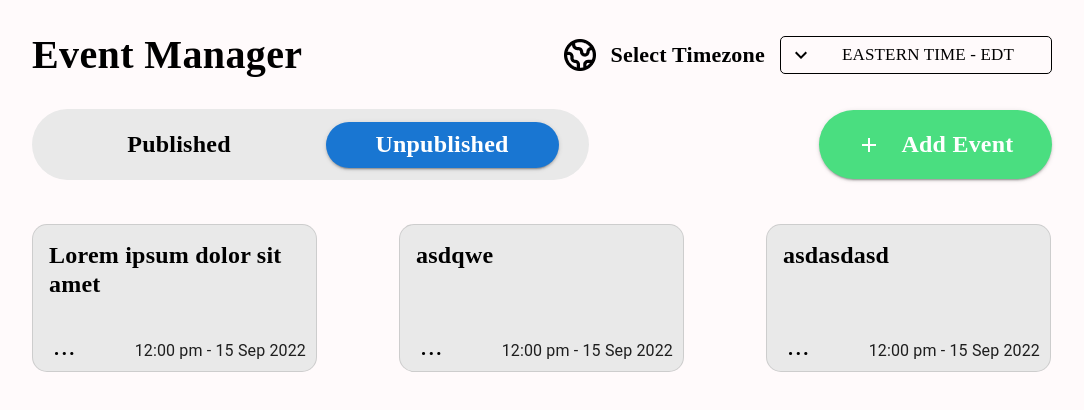
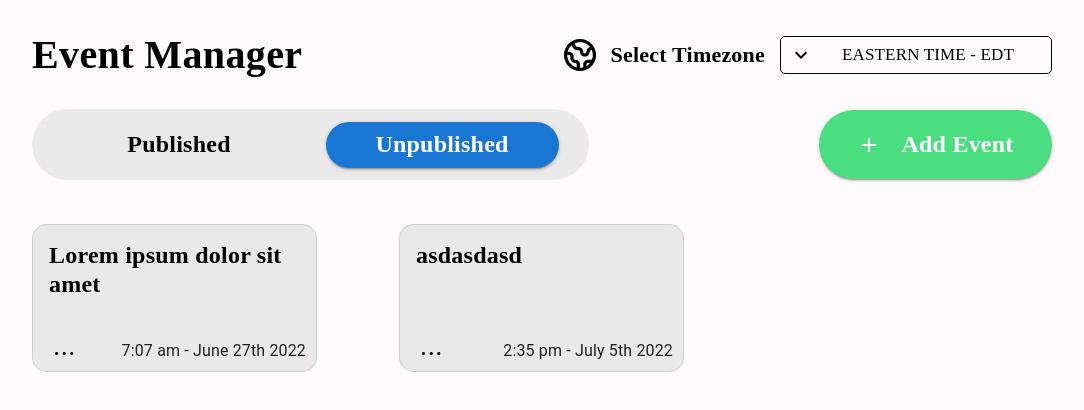
Before and after one commit to VyacheslavKolos/event-manager, a React (Create React App) app: page / in a window 1280 px wide. Shown: the top 410 px of the page, without its empty margins (98-1182 px from the left). Built offline with nearby package versions, Linux system fonts and the light colour scheme; data requests are answered from the project's data file.

Commit message:
updated event card(date)

```diff
--- a/db.json
+++ b/db.json
@@ -33,18 +33,6 @@
       "isPublished": false
     },
     {
-      "title": "qwerty123",
-      "time": "123",
-      "isPublished": true,
-      "id": 1
-    },
-    {
-      "title": "asdqwe",
-      "time": "14",
-      "isPublished": false,
-      "id": 2
-    },
-    {
       "title": "asdasdasd",
       "isPublished": false,
       "time": "2022-07-05T14:35:02.527Z",
--- a/package.json
+++ b/package.json
@@ -19,6 +19,7 @@
     "@types/react-dom": "^17.0.11",
     "axios": "^0.27.2",
     "date-fns": "^2.28.0",
+    "moment": "^2.29.3",
     "react": "^17.0.2",
     "react-dom": "^17.0.2",
     "react-hook-form": "^7.30.0",
--- a/src/components/EventCard.tsx
+++ b/src/components/EventCard.tsx
@@ -2,8 +2,15 @@ import React, {FC} from 'react';
 import {Box, Card, CardActions, CardContent, Stack, Typography} from "@mui/material";
 import {IEvent} from "../interfaces";
 import CardMenu from "./CardMenu";
+import moment from "moment";
 
 const EventCard: FC<{ event: IEvent }> = ({event}) => {
+    console.log(event);
+
+    let date = moment(event.time);
+    let formattedDate = date.format('MMMM Do YYYY, h:mm a').split(',').reverse().join().replace(',', ' - ');
+
+
     return (
         <Card variant={'outlined'} sx={{width: '285px', height: '148px', borderRadius: '15px', bgcolor: '#E9E9E9'}}>
             <CardContent>
@@ -21,7 +28,7 @@ const EventCard: FC<{ event: IEvent }> = ({event}) => {
                     <CardMenu event={event}/>
                 </CardActions>
                 <Typography>
-                    12:00 pm - 15 Sep 2022
+                    {formattedDate}
                 </Typography>
             </Stack>
 
```
Also changed, not shown: 1 other file (tests, documents, lock files or other folders).
